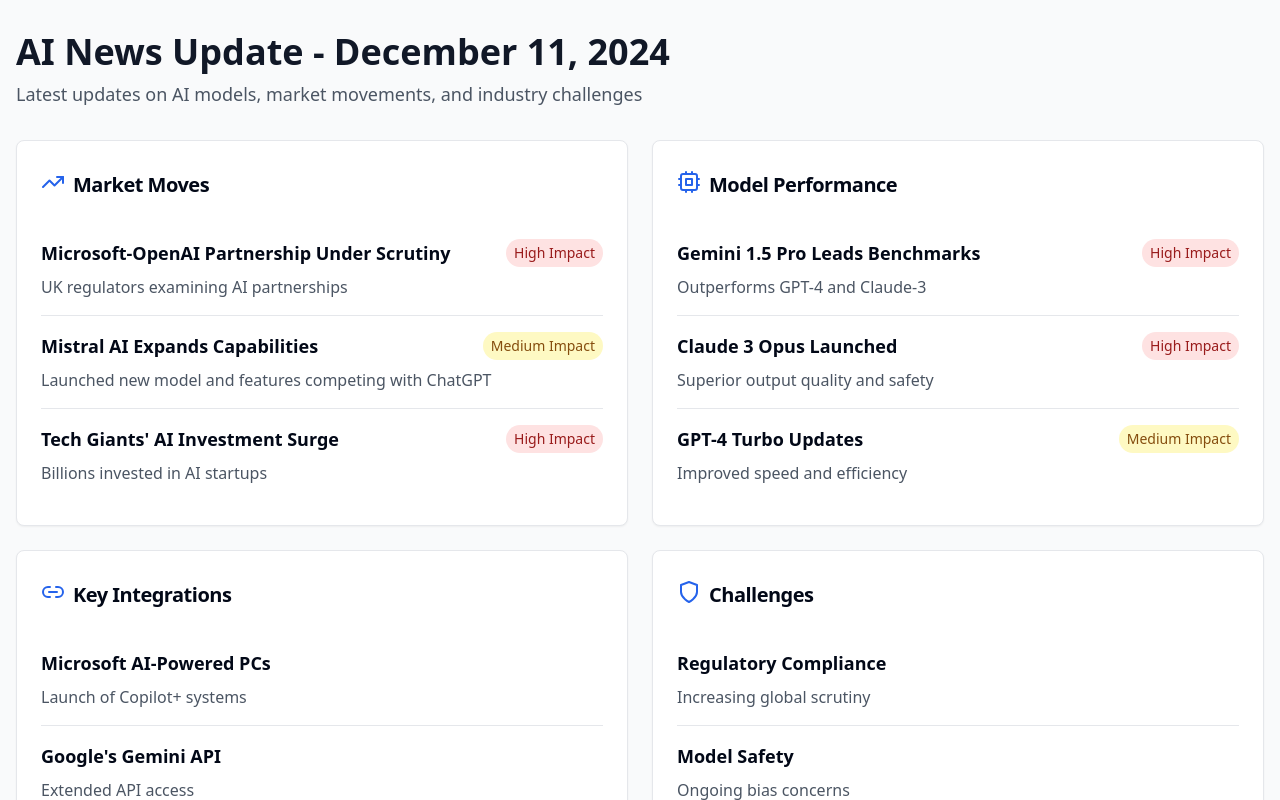
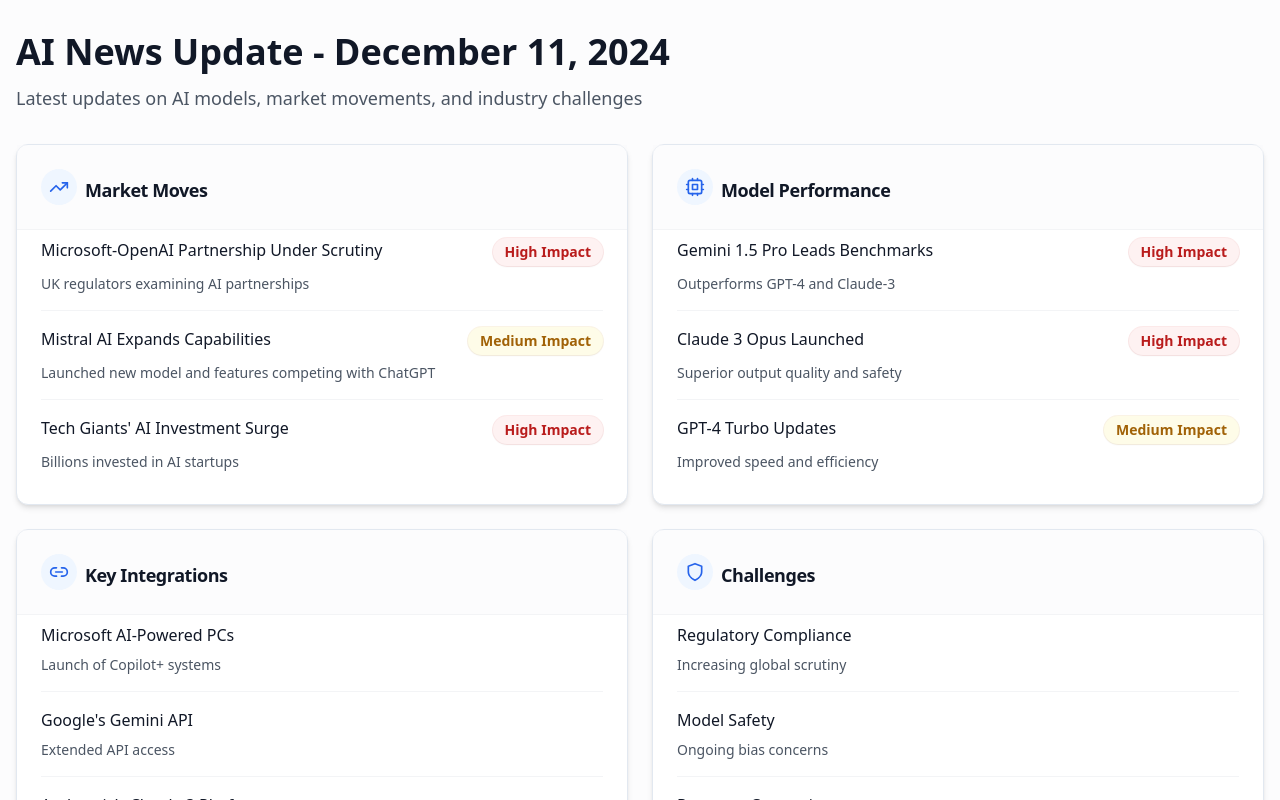
Before and after one commit to sujumayas/ai-daily-news, a Next.js app: page /posts/2024-12-11 in a window 1280 px wide. Shown: the top 800 px of the page. Built offline with nearby package versions, Linux system fonts and the light colour scheme.

Commit message:
enhance: improve dashboard styling and visual hierarchy

```diff
--- a/pages/posts/[slug].js
+++ b/pages/posts/[slug].js
@@ -1,12 +1,12 @@
 import { getPostBySlug, getAllPosts } from '../../lib/api';
-import { AlertTriangle, TrendingUp, Cpu, Link2, Shield } from 'lucide-react';
+import { TrendingUp, Cpu, Link2, Shield } from 'lucide-react';
 import { Card, CardContent, CardHeader, CardTitle } from '../../components/ui/card';
 
 const ImpactBadge = ({ impact }) => {
-  const baseClasses = "px-2 py-1 rounded-full text-sm font-medium";
+  const baseClasses = "px-3 py-1 rounded-full text-sm font-semibold shadow-sm";
   const colorClasses = impact === 'high'
-    ? "bg-red-100 text-red-800"
-    : "bg-yellow-100 text-yellow-800";
+    ? "bg-red-50 text-red-700 ring-1 ring-red-600/10"
+    : "bg-yellow-50 text-yellow-700 ring-1 ring-yellow-600/10";
   return (
     <span className={`${baseClasses} ${colorClasses}`}>
       {impact.charAt(0).toUpperCase() + impact.slice(1)} Impact
@@ -15,24 +15,26 @@
 };
 
 const SectionCard = ({ title, icon: Icon, children }) => (
-  <Card className="w-full">
-    <CardHeader className="flex flex-row items-center space-x-2">
-      <Icon className="w-6 h-6 text-blue-600" />
-      <CardTitle className="text-xl font-bold">{title}</CardTitle>
+  <Card className="w-full bg-white shadow-md hover:shadow-lg transition-shadow duration-200">
+    <CardHeader className="flex flex-row items-center space-x-2 border-b border-gray-100 bg-gray-50/50">
+      <div className="p-2 rounded-full bg-blue-50">
+        <Icon className="w-5 h-5 text-blue-600" />
+      </div>
+      <CardTitle className="text-lg font-semibold text-gray-900">{title}</CardTitle>
     </CardHeader>
-    <CardContent>
+    <CardContent className="divide-y divide-gray-100">
       {children}
     </CardContent>
   </Card>
 );
 
 const NewsItem = ({ title, detail, impact }) => (
-  <div className="border-b last:border-0 py-4">
-    <div className="flex justify-between items-start mb-2">
-      <h3 className="font-semibold text-lg">{title}</h3>
+  <div className="py-4 first:pt-2 last:pb-2">
+    <div className="flex justify-between items-start mb-2 gap-4">
+      <h3 className="font-medium text-gray-900">{title}</h3>
       {impact && <ImpactBadge impact={impact} />}
     </div>
-    <p className="text-gray-600">{detail}</p>
+    <p className="text-sm text-gray-600">{detail}</p>
   </div>
 );
 
@@ -40,14 +42,14 @@
   const { dashboard } = post;
 
   return (
-    <div className="min-h-screen bg-gray-50">
-      <div className="container mx-auto px-4 py-8">
+    <div className="min-h-screen bg-gray-50/50">
+      <div className="container mx-auto px-4 py-8 max-w-7xl">
         <div className="mb-8">
-          <h1 className="text-4xl font-bold text-gray-900">{post.title}</h1>
-          <p className="text-lg text-gray-600 mt-2">{post.excerpt}</p>
+          <h1 className="text-3xl sm:text-4xl font-bold text-gray-900 mb-3">{post.title}</h1>
+          <p className="text-lg text-gray-600">{post.excerpt}</p>
         </div>
 
-        <div className="grid grid-cols-1 md:grid-cols-2 gap-6">
+        <div className="grid grid-cols-1 lg:grid-cols-2 gap-6">
           <SectionCard title="Market Moves" icon={TrendingUp}>
             {dashboard.marketMoves.map((item, index) => (
               <NewsItem key={index} {...item} />
--- a/styles/globals.css
+++ b/styles/globals.css
@@ -10,7 +10,7 @@
     --card-foreground: 222.2 84% 4.9%;
     --popover: 0 0% 100%;
     --popover-foreground: 222.2 84% 4.9%;
-    --primary: 222.2 47.4% 11.2%;
+    --primary: 221.2 83.2% 53.3%;
     --primary-foreground: 210 40% 98%;
     --secondary: 210 40% 96.1%;
     --secondary-foreground: 222.2 47.4% 11.2%;
@@ -22,8 +22,8 @@
     --destructive-foreground: 210 40% 98%;
     --border: 214.3 31.8% 91.4%;
     --input: 214.3 31.8% 91.4%;
-    --ring: 222.2 84% 4.9%;
-    --radius: 0.5rem;
+    --ring: 221.2 83.2% 53.3%;
+    --radius: 0.75rem;
   }
 
   .dark {
@@ -33,7 +33,7 @@
     --card-foreground: 210 40% 98%;
     --popover: 222.2 84% 4.9%;
     --popover-foreground: 210 40% 98%;
-    --primary: 210 40% 98%;
+    --primary: 217.2 91.2% 59.8%;
     --primary-foreground: 222.2 47.4% 11.2%;
     --secondary: 217.2 32.6% 17.5%;
     --secondary-foreground: 210 40% 98%;
@@ -45,6 +45,15 @@
     --destructive-foreground: 210 40% 98%;
     --border: 217.2 32.6% 17.5%;
     --input: 217.2 32.6% 17.5%;
-    --ring: 212.7 26.8% 83.9%;
+    --ring: 224.3 76.3% 48%;
   }
 }
+
+@layer base {
+  * {
+    @apply border-border;
+  }
+  body {
+    @apply bg-background text-foreground;
+  }
+}
```
